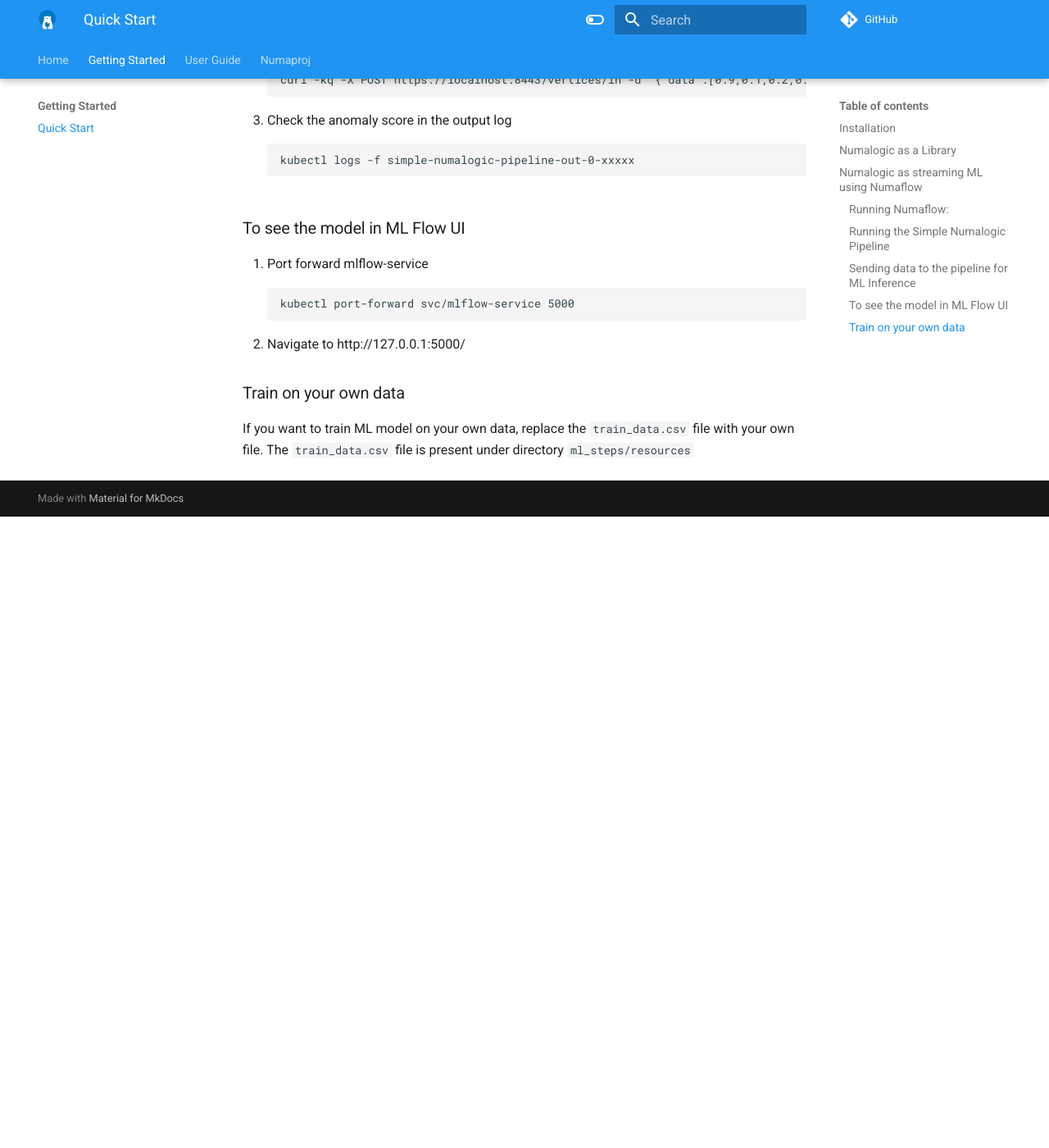
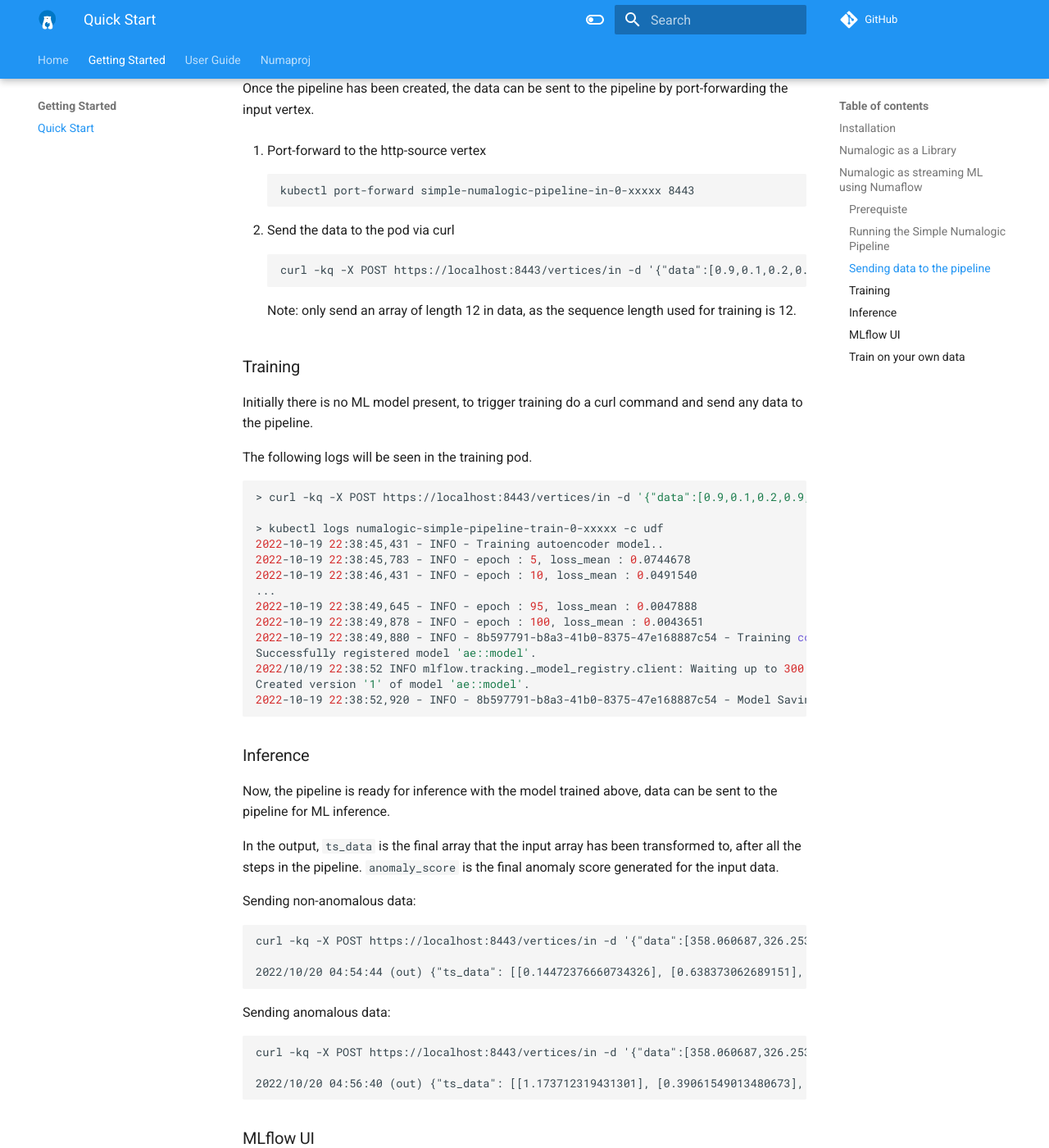
Before and after one commit to numaproj/numalogic, an MkDocs documentation site: the page built from docs/quick-start.md, in a window 1280 px wide and 1400 px high, scrolled down 2369 px. Shown: the whole window at 82% size. Built offline with MkDocs 1.6.1 and Material for MkDocs 9.7.7, drawn with Linux system fonts in a browser that asks for light colours; comment, search, counter and statistics services are not loaded; before the commit the page ends 2999 px from its top, so only the background shows below that; some of the changed text lies outside the part shown.

Commit message:
docs: quick start for simple numalogic pipeline
Signed-off-by: nkoppisetty <nandita.iitkgp@gmail.com>

````diff
--- a/docs/quick-start.md
+++ b/docs/quick-start.md
@@ -10,19 +10,19 @@
 
 ## Numalogic as a Library
 
-Numalogic can be used as an independent library, it provides various ML models and tools. Here, we are using a `SparseAEPipeline`, you can refer to [training section](autoencoders.md) for other available options.
+Numalogic can be used as an independent library, it provides various ML models and tools. Here, we are using a `AutoencoderPipeline`, refer to [training section](autoencoders.md) for other available options.
 
-In this example, we have numbers ranging from 1-10 in the train data set. In the test data set, we have data points that go out of this range, which the algorithm should be able to detect as anomalies.
+In this example, the train data set has numbers ranging from 1-10. Whereas in the test data set there are data points that go out of this range, which the algorithm should be able to detect as anomalies.
 
 ```python
-from numalogic.models.autoencoder import SparseAEPipeline
+from numalogic.models.autoencoder import AutoencoderPipeline
 from numalogic.models.autoencoder.variants import Conv1dAE
 from numalogic.scores import tanh_norm
 
 X_train = [[1], [3], [5], [2], [5], [1], [4], [5], [1], [4], [5], [8], [9], [1], [2], [4], [5], [1], [3]]
 X_test = [[-20], [3], [5], [40], [5], [10], [4], [5], [100]]
 
-model = SparseAEPipeline(
+model = AutoencoderPipeline(
     model=Conv1dAE(in_channels=1, enc_channels=4), seq_len=8, num_epochs=30
 )
 # fit method trains the model on train data set
@@ -39,27 +39,18 @@
 print("Anomaly Scores:", anomaly_score_norm)
 ```
 
-Below is the sample output, which has logs and anomaly scores printed. You can notice the anomaly score for points -20, 40 and 100 in `X_test` is high.
+Below is the sample output, which has logs and anomaly scores printed. Notice the anomaly score for points -20, 40 and 100 in `X_test` is high.
 ```shell
-2022-10-19 17:37:08,241 - INFO - Current device: cpu
-2022-10-19 17:37:08,241 - INFO - Current device: cpu
-2022-10-19 17:37:08,245 - INFO - Training sparse autoencoder model with beta: 0.001, and rho: 0.05
-2022-10-19 17:37:08,245 - INFO - Using kl_div regularized loss
-2022-10-19 17:37:08,274 - INFO - epoch : 5, penalty: 0.00017940076941158623 loss_mean : 1.6290421
-2022-10-19 17:37:08,282 - INFO - epoch : 10, penalty: 0.0001806353684514761 loss_mean : 1.5867264
-2022-10-19 17:37:08,290 - INFO - epoch : 15, penalty: 0.00018205904052592814 loss_mean : 1.5468330
-2022-10-19 17:37:08,297 - INFO - epoch : 20, penalty: 0.0001839457399910316 loss_mean : 1.5095336
-2022-10-19 17:37:08,306 - INFO - epoch : 25, penalty: 0.00018673710292205215 loss_mean : 1.4750170
-2022-10-19 17:37:08,314 - INFO - epoch : 30, penalty: 0.0001903115917230025 loss_mean : 1.4423900
-Anomaly Scores: [[3.43350191]
- [1.0774759 ]
- [0.81873476]
- [5.34637364]
- [1.38783935]
- [0.3643268 ]
- [1.14278396]
- [2.78489574]
- [7.41677152]]
+...snip training logs...
+Anomaly Scores: [[2.70173135]
+ [0.22298803]
+ [0.01045979]
+ [3.66973793]
+ [0.12931582]
+ [0.53661316]
+ [0.10056313]
+ [0.2634344 ]
+ [7.76317209]]
 ```
 
 Replace `X_train` and `X_test` with your own data, and see the anomaly scores generated.
@@ -68,29 +59,45 @@
 
 ## Numalogic as streaming ML using Numaflow
 
-Numalogic can also be paired with our streaming platform [Numaflow](https://numaflow.numaproj.io/), to build streaming ML pipelines where Numalogic can be used in UDF.
+Numalogic can also be paired with our streaming platform [Numaflow](https://numaflow.numaproj.io/), to build streaming ML pipelines where Numalogic can be used in [UDF](https://numaflow.numaproj.io/user-defined-functions/).
 
-### Running Numaflow:
+### Prerequiste
 
- ```
-   kubectl create ns numaflow-system
-   kubectl apply -n numaflow-system -f https://raw.githubusercontent.com/numaproj/numaflow/stable/config/install.yaml
-   kubectl apply -f https://raw.githubusercontent.com/numaproj/numaflow/stable/examples/0-isbsvc-jetstream.yaml
-   ```
-For more information, refer to https://numaflow.numaproj.io/quick-start/
+- [Numaflow](https://numaflow.numaproj.io/quick-start/#installation)
 
 ### Running the Simple Numalogic Pipeline
 
-1. Build the docker image, and push
+Once Numaflow is installed, create a simple Numalogic pipeline, which takes in timeseries data, does the pre-processing, training, inference and post-processing.
+
+For building this pipeline, navigate to [numalogic-simple-pipeline](https://github.com/numaproj/numalogic/tree/main/examples) under examples folder and execute the following commands.
+
+1. Build the docker image, import to k3d and apply the pipeline.
 ```
 docker build -t simple-numalogic-pipeline . && k3d image import docker.io/library/simple-numalogic-pipeline
-```
-2. Apply the pipeline
-```
+
 kubectl apply -f simple-numalogic-pipeline.yaml
 ```
+2. To verify if the pipeline has been deployed successfully, check the status of each pod.
+```shell
+> kubectl get pods
+NAME                                               READY   STATUS    RESTARTS   AGE
+numaflow-server-d64bf6f7c-2czd7                    1/1     Running   0          72s
+numaflow-controller-c84948cbb-994fn                1/1     Running   0          72s
+isbsvc-default-js-0                                3/3     Running   0          68s
+isbsvc-default-js-1                                3/3     Running   0          68s
+isbsvc-default-js-2                                3/3     Running   0          68s
+mlflow-sqlite-84cf5d6cd-pkmct                      1/1     Running   0          46s
+numalogic-simple-pipeline-preprocess-0-mvuqb       2/2     Running   0          46s
+numalogic-simple-pipeline-train-0-8xjg1            2/2     Running   0          46s
+numalogic-simple-pipeline-daemon-66bbd94c4-hf4k2   1/1     Running   0          46s
+numalogic-simple-pipeline-inference-0-n3asg        2/2     Running   0          46s
+numalogic-simple-pipeline-postprocess-0-bw67q      2/2     Running   0          46s
+numalogic-simple-pipeline-out-0-hjb7m              1/1     Running   0          46s
+numalogic-simple-pipeline-in-0-tmd0v               1/1     Running   0          46s
+```
+### Sending data to the pipeline
 
-### Sending data to the pipeline for ML Inference
+Once the pipeline has been created, the data can be sent to the pipeline by port-forwarding the input vertex.
 
 1. Port-forward to the http-source vertex
    ```
@@ -101,20 +108,60 @@
    ```
    curl -kq -X POST https://localhost:8443/vertices/in -d '{"data":[0.9,0.1,0.2,0.9,0.9,0.9,0.9,0.8,1,0.9,0.9,0.7]}'
    ```
+   Note: only send an array of length 12 in data, as the sequence length used for training is 12.
 
-3. Check the anomaly score in the output log
-   ```
-   kubectl logs -f simple-numalogic-pipeline-out-0-xxxxx
-   ```
 
-### To see the model in ML Flow UI
+### Training
 
-1. Port forward mlflow-service
+Initially there is no ML model present, to trigger training do a curl command and send any data to the pipeline.
+
+The following logs will be seen in the training pod.
+
+```shell
+> curl -kq -X POST https://localhost:8443/vertices/in -d '{"data":[0.9,0.1,0.2,0.9,0.9,0.9,0.9,0.8,1,0.9,0.9,0.7]}'
+
+> kubectl logs numalogic-simple-pipeline-train-0-xxxxx -c udf
+2022-10-19 22:38:45,431 - INFO - Training autoencoder model..
+2022-10-19 22:38:45,783 - INFO - epoch : 5, loss_mean : 0.0744678
+2022-10-19 22:38:46,431 - INFO - epoch : 10, loss_mean : 0.0491540
+...
+2022-10-19 22:38:49,645 - INFO - epoch : 95, loss_mean : 0.0047888
+2022-10-19 22:38:49,878 - INFO - epoch : 100, loss_mean : 0.0043651
+2022-10-19 22:38:49,880 - INFO - 8b597791-b8a3-41b0-8375-47e168887c54 - Training complete
+Successfully registered model 'ae::model'.
+2022/10/19 22:38:52 INFO mlflow.tracking._model_registry.client: Waiting up to 300 seconds for model version to finish creation.                     Model name: ae::model, version 1
+Created version '1' of model 'ae::model'.
+2022-10-19 22:38:52,920 - INFO - 8b597791-b8a3-41b0-8375-47e168887c54 - Model Saving complete
+```
+
+### Inference
+
+Now, the pipeline is ready for inference with the model trained above, data can be sent to the pipeline for ML inference.
+
+In the output, `ts_data` is the final array that the input array has been transformed to, after all the steps in the pipeline. `anomaly_score` is the final anomaly score generated for the input data.
+
+Sending non-anomalous data:
+```
+curl -kq -X POST https://localhost:8443/vertices/in -d '{"data":[358.060687,326.253469,329.023996,346.168602,339.511273,359.080987,341.036110,333.584121,376.034150,351.065394,355.379422,333.347769]}'
+
+2022/10/20 04:54:44 (out) {"ts_data": [[0.14472376660734326], [0.638373062689151], [0.8480656378656608], [0.4205087588581154], [1.285475729481929], [0.8136729095134241], [0.09972157219780131], [0.2856860200353754], [0.6005371351085002], [0.021966491476278518], [0.10405302543443251], [0.6428168263777302]], "anomaly_score": 0.49173648784304, "uuid": "0506b380-4565-405c-a3a3-ddc3a19e0bb4"}
+```
+
+Sending anomalous data:
+```
+curl -kq -X POST https://localhost:8443/vertices/in -d '{"data":[358.060687,326.253469,329.023996,346.168602,339.511273,800.162220,614.091646,537.250124,776.034150,751.065394,700.379422,733.347769]}'
+
+2022/10/20 04:56:40 (out) {"ts_data": [[1.173712319431301], [0.39061549013480673], [2.523849648503271], [2.0962927694957254], [13.032012667825805], [5.80166091013039], [3.6868855191928325], [4.814846700913904], [4.185973265627947], [3.9097889275446356], [4.505391607282856], [4.1170053183846305]], "anomaly_score": 3.9579276751803145, "uuid": "ed039779-f924-4801-9418-eeef30715ef1"}
+```
+
+
+### MLflow UI
+
+To see the model in MLflow UI, port forward mlflow-service using the below command and navigate to http://127.0.0.1:5000/
    ```
    kubectl port-forward svc/mlflow-service 5000
    ```
-2. Navigate to http://127.0.0.1:5000/
+
 
 ### Train on your own data
-If you want to train ML model on your own data, replace the `train_data.csv` file with your own file.
-The `train_data.csv` file is present under directory `ml_steps/resources`
+If you want to train ML model on your own data, replace the `train_data.csv` file with your own file, under [resources.](https://github.com/numaproj/numalogic/tree/main/examples)
````
